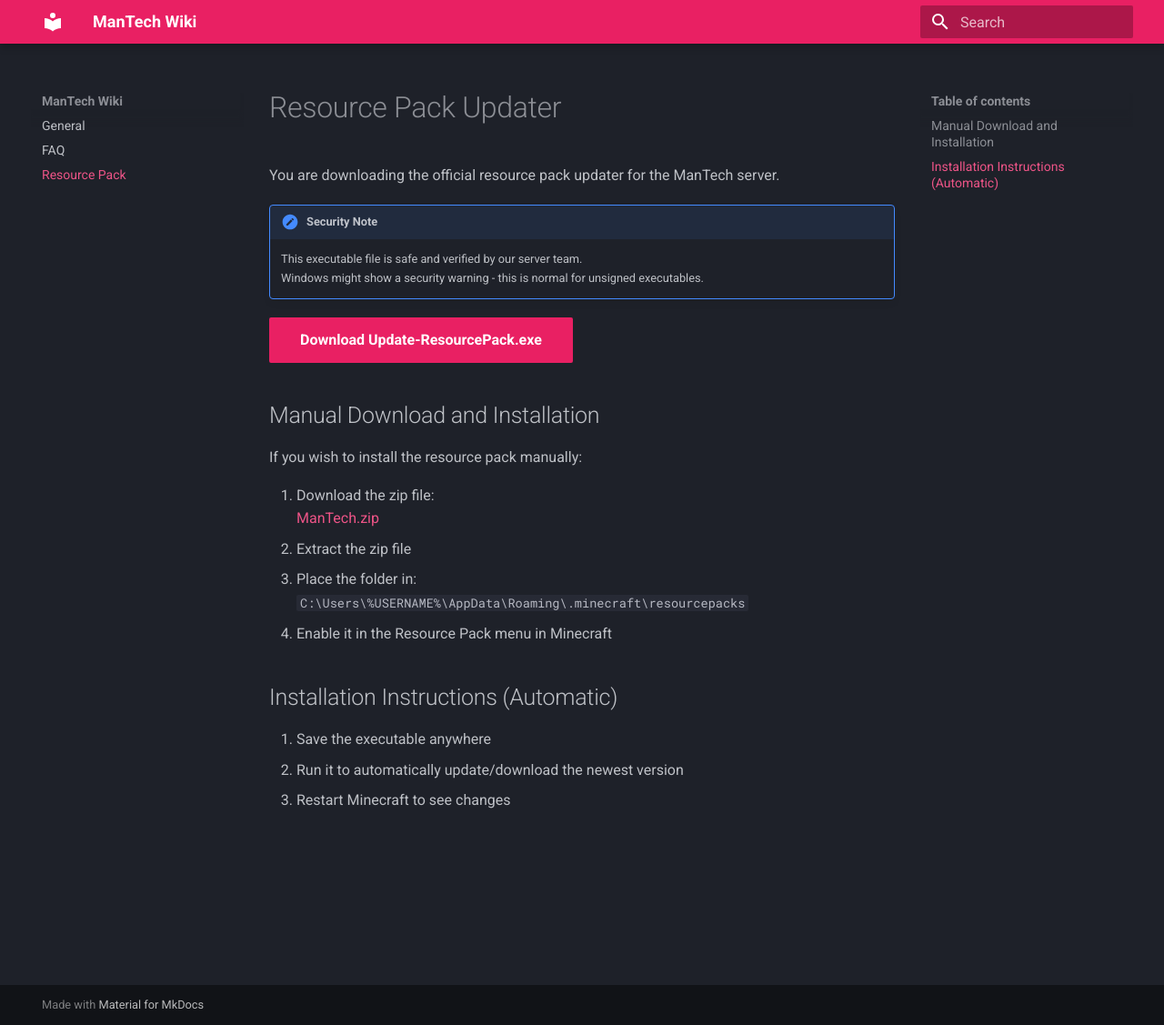
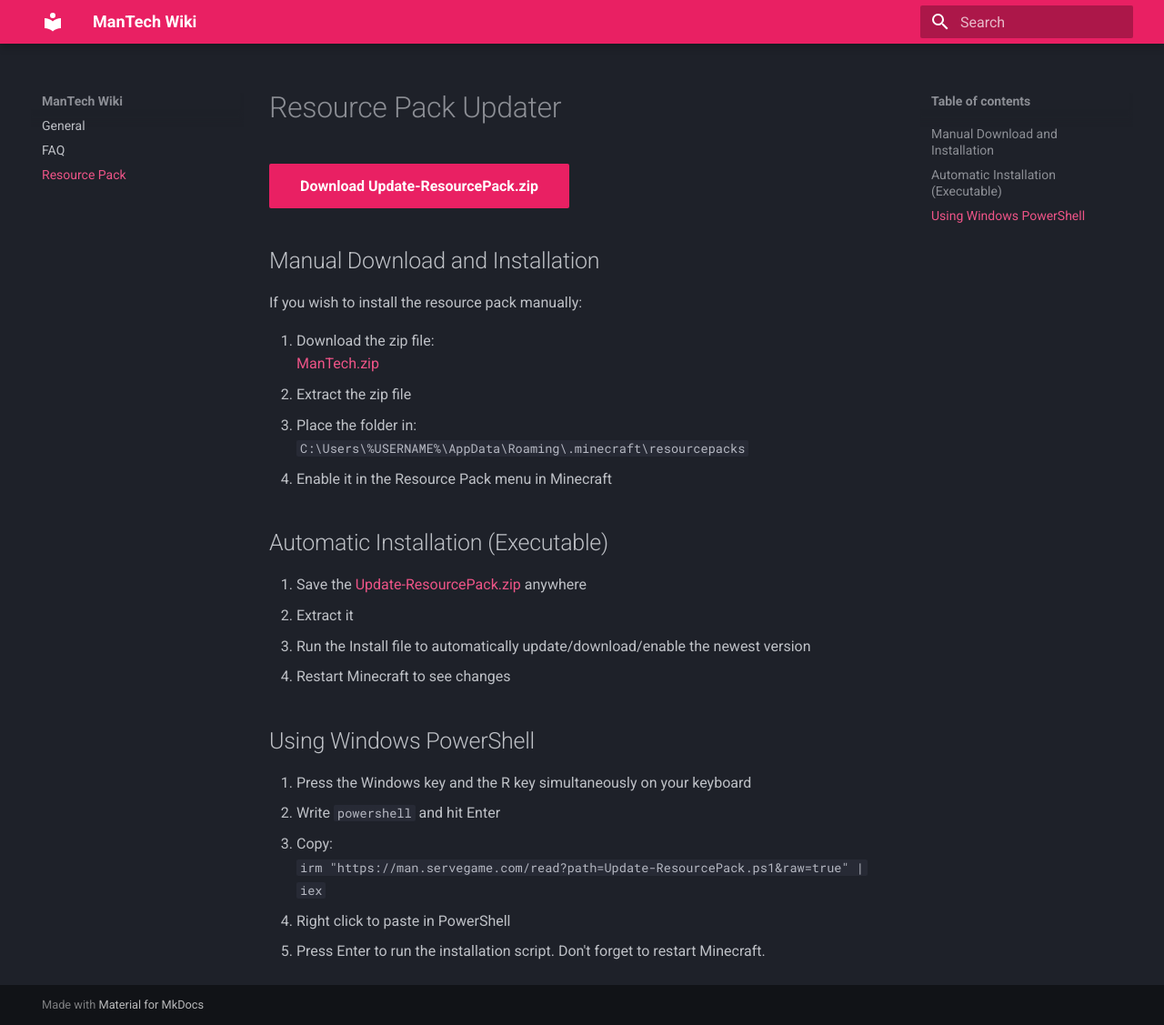
Before and after one commit to Zylez/mantech-wiki, an MkDocs documentation site: the page built from docs/resource-pack/index.md, in a window 1280 px wide and 1127 px high. Shown: the whole window at 91% size. Built offline with MkDocs 1.6.1 and Material for MkDocs 9.7.7, drawn with Linux system fonts in a browser that asks for light colours.

Commit message:
replaced exe with ps

```diff
--- a/docs/resource-pack/index.md
+++ b/docs/resource-pack/index.md
@@ -1,12 +1,8 @@
 # Resource Pack Updater
 
-You are downloading the official resource pack updater for the ManTech server.
+##
 
-!!! note "Security Note"
-    This executable file is safe and verified by our server team.
-    Windows might show a security warning - this is normal for unsigned executables.
-
-[Download Update-ResourcePack.exe](https://man.servegame.com/download?path=Update-ResourcePack.exe){ .md-button .md-button--primary }
+[Download Update-ResourcePack.zip](https://man.servegame.com/download?path=Update-ResourcePack.zip){ .md-button .md-button--primary }
 
 ## Manual Download and Installation
 
@@ -19,8 +15,18 @@
    `C:\Users\%USERNAME%\AppData\Roaming\.minecraft\resourcepacks`
 4. Enable it in the Resource Pack menu in Minecraft
 
-## Installation Instructions (Automatic)
+## Automatic Installation (Executable)
 
-1. Save the executable anywhere
-2. Run it to automatically update/download the newest version
-3. Restart Minecraft to see changes
+1. Save the [Update-ResourcePack.zip](https://man.servegame.com/download?path=Update-ResourcePack.zip) anywhere
+2. Extract it
+3. Run the Install file to automatically update/download/enable the newest version
+4. Restart Minecraft to see changes
+
+## Using Windows PowerShell
+
+1. Press the Windows key and the R key simultaneously on your keyboard
+2. Write `powershell` and hit Enter
+3. Copy:
+   `irm "https://man.servegame.com/read?path=Update-ResourcePack.ps1&raw=true" | iex`
+4. Right click to paste in PowerShell
+5. Press Enter to run the installation script. Don't forget to restart Minecraft.
```
Also changed, not shown: site/resource-pack/index.html, site/search/search_index.json.
